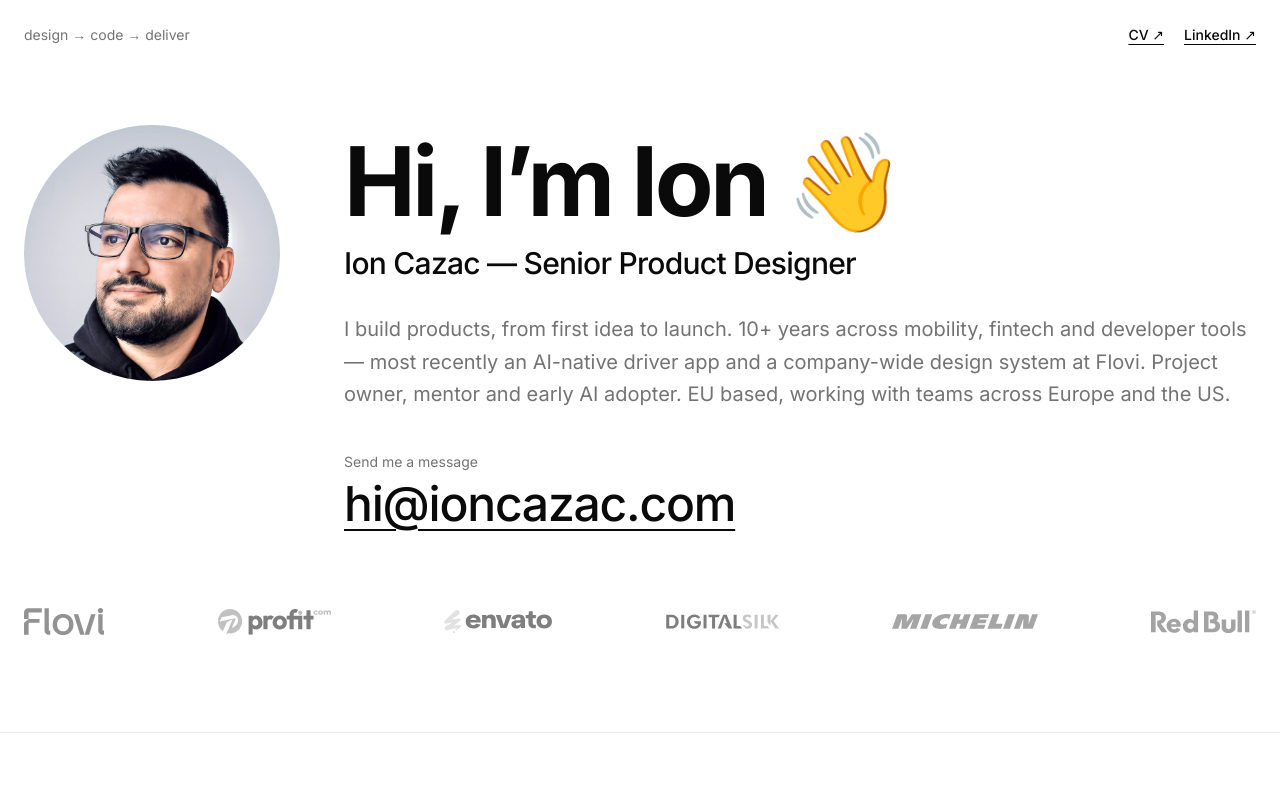
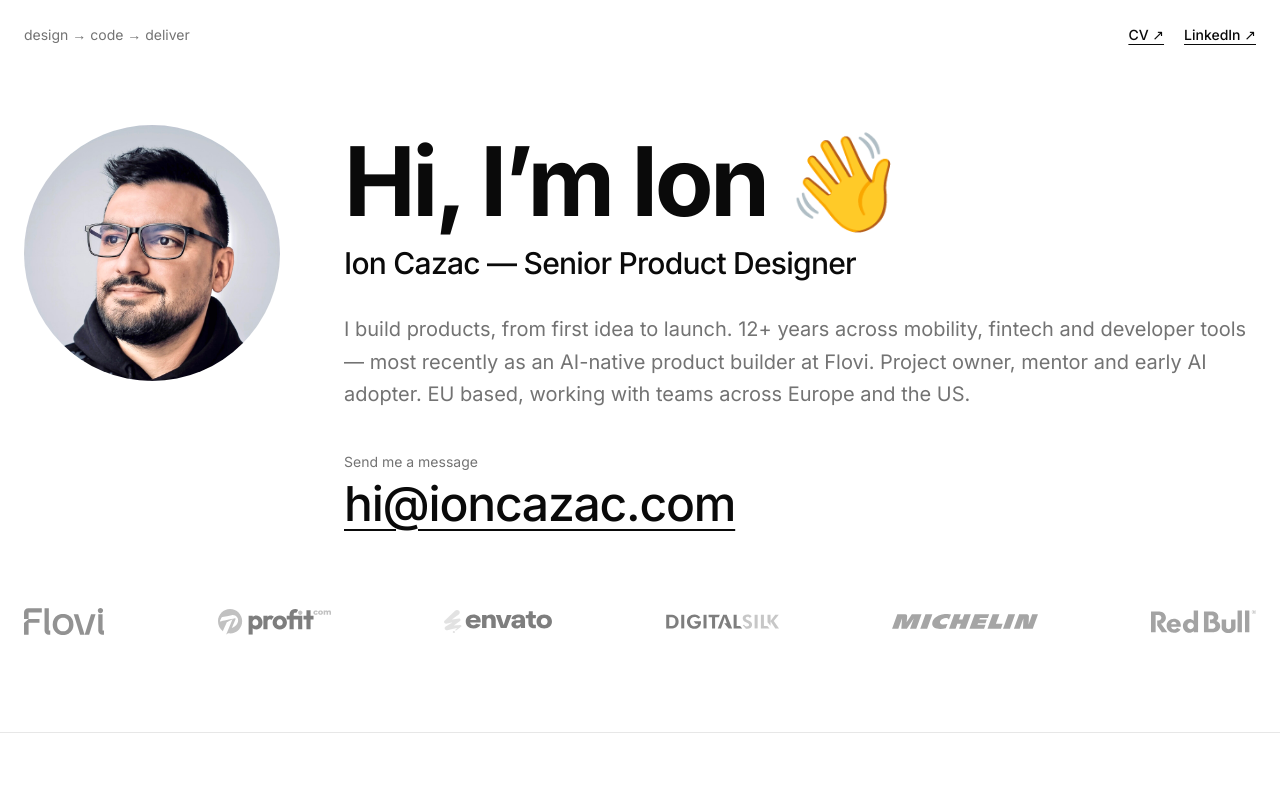
Before and after one commit to ionuiux/ioncazac-portfolio, a Next.js app: page / in a window 1280 px wide. Shown: the top 800 px of the page. Built offline with nearby package versions, Linux system fonts and the light colour scheme.

Commit message:
Say 12+ years and AI-native product builder at Flovi
Co-Authored-By: Claude Opus 5.5 <noreply@anthropic.com>

```diff
--- a/src/content/profile.ts
+++ b/src/content/profile.ts
@@ -7,7 +7,7 @@ export const profile = {
   greeting: "Hi, I’m Ion",
   tagline: "design → code → deliver",
   intro:
-    "I build products, from first idea to launch. 10+ years across mobility, fintech and developer tools — most recently an AI-native driver app and a company-wide design system at Flovi. Project owner, mentor and early AI adopter. EU based, working with teams across Europe and the US.",
+    "I build products, from first idea to launch. 12+ years across mobility, fintech and developer tools — most recently as an AI-native product builder at Flovi. Project owner, mentor and early AI adopter. EU based, working with teams across Europe and the US.",
   email: "hi@ioncazac.com",
   availability: "Open to senior product design roles — remote, hybrid or on-site.",
   recommendationsUrl: "https://www.linkedin.com/in/ion-cazac/details/recommendations/",
```
